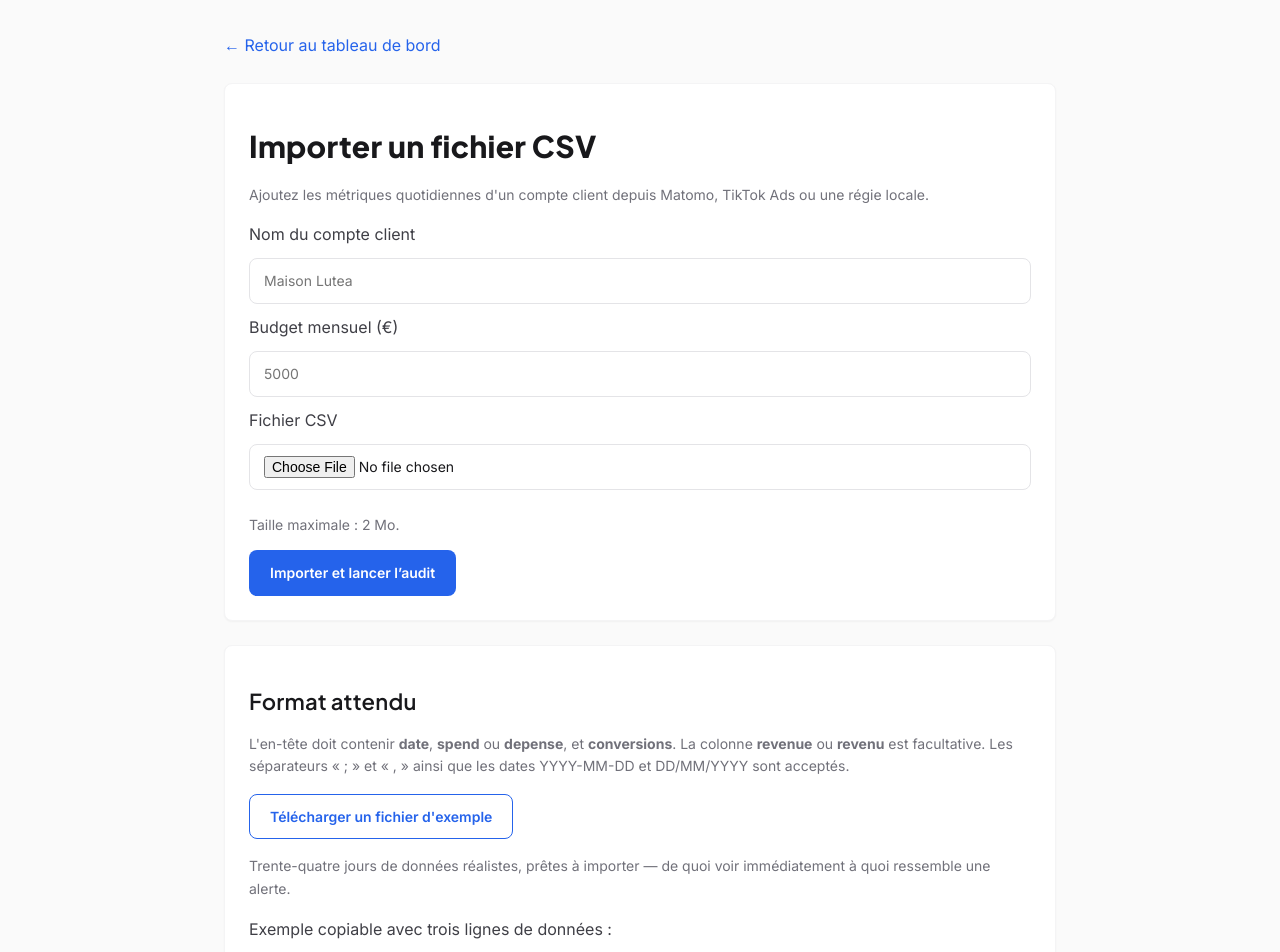
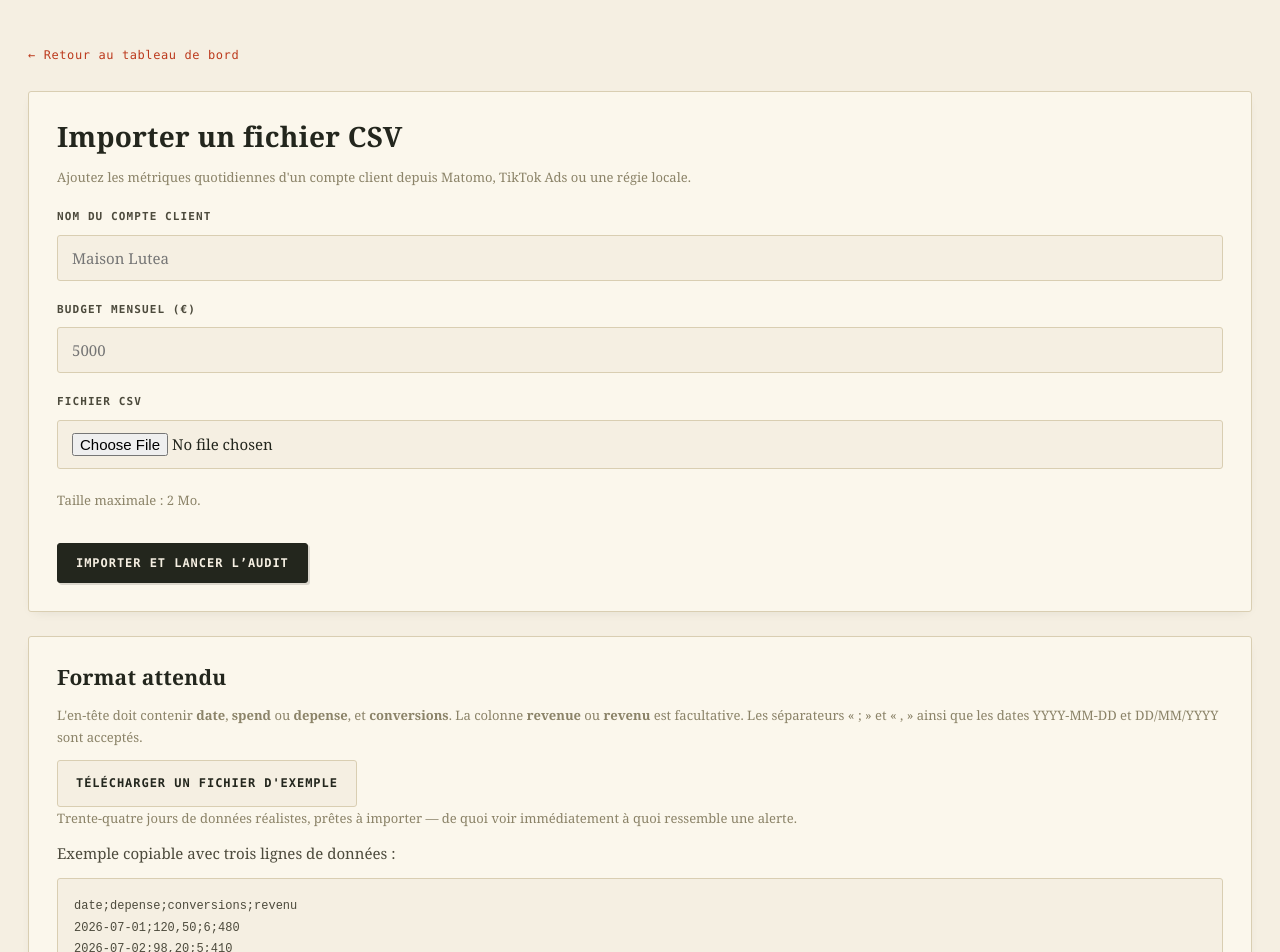
Before and after one commit to Makeph/reportly, a Next.js app in the folder app/: page /dashboard/import in a window 1280 px wide. Shown: the top 952 px of the page. Built offline with nearby package versions, Linux system fonts and the light colour scheme.

Commit message:
design: restyle plan/report buttons and import page with paper aesthetic

```diff
--- a/app/app/dashboard/import/page.tsx
+++ b/app/app/dashboard/import/page.tsx
@@ -1,6 +1,7 @@
 "use client";
 
 import { useState, type FormEvent } from "react";
+import GenerateReportButton from "../report-buttons";
 
 type ImportResponse = {
   ok?: boolean;
@@ -23,9 +24,152 @@ const CSV_EXAMPLE = `date;depense;conversions;revenu
 2026-07-02;98,20;5;410
 2026-07-03;145,00;7;560`;
 
+const styles = {
+  container: {
+    minHeight: "100vh",
+    background: "var(--paper)",
+    color: "var(--ink-2)",
+    fontFamily: "var(--body)",
+    padding: "40px 28px",
+  } as React.CSSProperties,
+  backLink: {
+    color: "var(--red)",
+    fontFamily: "var(--mono)",
+    fontSize: "12px",
+    letterSpacing: "0.05em",
+    textDecoration: "none",
+    transition: "0.15s",
+  } as React.CSSProperties,
+  section: {
+    background: "var(--paper-2)",
+    border: "1.5px solid var(--rule)",
+    borderRadius: "3px",
+    padding: "28px",
+    marginTop: 24,
+    boxShadow: "0 4px 12px -6px rgba(35, 38, 29, 0.12)",
+  } as React.CSSProperties,
+  h1: {
+    fontFamily: "var(--disp)",
+    fontSize: "28px",
+    fontWeight: 600,
+    margin: "0 0 12px",
+    color: "var(--ink)",
+  } as React.CSSProperties,
+  h2: {
+    fontFamily: "var(--disp)",
+    fontSize: "21px",
+    fontWeight: 600,
+    margin: "0 0 14px",
+    color: "var(--ink)",
+  } as React.CSSProperties,
+  p: {
+    margin: "0 0 12px",
+    fontSize: "15px",
+    color: "var(--ink-2)",
+  } as React.CSSProperties,
+  muted: {
+    margin: "0 0 12px",
+    fontSize: "13px",
+    color: "var(--faint)",
+  } as React.CSSProperties,
+  form: {
+    display: "flex",
+    flexDirection: "column" as const,
+    gap: 20,
+    marginTop: 20,
+  } as React.CSSProperties,
+  label: {
+    display: "flex",
+    flexDirection: "column" as const,
+    gap: 8,
+    fontFamily: "var(--mono)",
+    fontSize: "11px",
+    letterSpacing: "0.1em",
+    textTransform: "uppercase" as const,
+    color: "var(--ink-2)",
+    fontWeight: 600,
+  } as React.CSSProperties,
+  input: {
+    fontFamily: "var(--body)",
+    fontSize: "15px",
+    padding: "12px 14px",
+    border: "1.5px solid var(--rule)",
+    borderRadius: "3px",
+    background: "var(--paper)",
+    color: "var(--ink)",
+    outline: "none",
+    transition: "border-color 0.2s",
+  } as React.CSSProperties,
+  btn: {
+    fontFamily: "var(--mono)",
+    fontSize: "12px",
+    letterSpacing: "0.08em",
+    textTransform: "uppercase" as const,
+    padding: "12px 18px",
+    background: "var(--ink)",
+    color: "var(--paper)",
+    border: "1.5px solid var(--ink)",
+    borderRadius: "3px",
+    cursor: "pointer",
+    transition: "all 0.15s",
+    fontWeight: 600,
+    boxShadow: "2px 2px 0 rgba(35, 38, 29, 0.15)",
+    alignSelf: "flex-start" as const,
+  } as React.CSSProperties,
+  btnLink: {
+    fontFamily: "var(--mono)",
+    fontSize: "12px",
+    letterSpacing: "0.08em",
+    textTransform: "uppercase" as const,
+    padding: "12px 18px",
+    background: "var(--paper)",
+    color: "var(--ink)",
+    border: "1.5px solid var(--rule)",
+    borderRadius: "3px",
+    cursor: "pointer",
+    transition: "all 0.15s",
+    fontWeight: 600,
+    textDecoration: "none",
+    display: "inline-block",
+  } as React.CSSProperties,
+  banner: {
+    padding: "14px 16px",
+    borderRadius: "3px",
+    fontSize: "13px",
+    marginTop: 16,
+    fontFamily: "var(--mono)",
+    letterSpacing: "0.05em",
+  } as React.CSSProperties,
+  bannerOk: {
+    background: "#DFE7DB",
+    color: "#2F5D45",
+    border: "1px solid #BBE5C8",
+  } as React.CSSProperties,
+  bannerErr: {
+    background: "#F1DDD1",
+    color: "#BC3A1D",
+    border: "1px solid #DCA489",
+  } as React.CSSProperties,
+  bannerInfo: {
+    background: "var(--paper)",
+    color: "var(--ink-2)",
+    border: "1px solid var(--rule)",
+  } as React.CSSProperties,
+  pre: {
+    background: "var(--paper)",
+    borderRadius: "3px",
+    fontFamily: "var(--mono)",
+    fontSize: "12px",
+    overflowX: "auto" as const,
+    padding: 16,
+    border: "1px solid var(--rule)",
+  } as React.CSSProperties,
+};
+
 export default function CsvImportPage() {
   const [loading, setLoading] = useState(false);
   const [message, setMessage] = useState<Message | null>(null);
+  const [lastAccountId, setLastAccountId] = useState<string | null>(null);
 
   async function submit(event: FormEvent<HTMLFormElement>) {
     event.preventDefault();
@@ -78,6 +222,12 @@ export default function CsvImportPage() {
           data.findings ?? 0
         } alerte(s) ouverte(s).${ignored}`,
       });
+      // Get the account ID from the form to enable generate button
+      const form = event.currentTarget;
+      const formData = new FormData(form);
+      // The API returns the account ID in the response, but we don’t have it here
+      // For now, we’ll just mark that import succeeded
+      setLastAccountId("just_imported");
     } catch {
       setMessage({
         kind: "err",
@@ -89,21 +239,39 @@ export default function CsvImportPage() {
   }
 
   return (
-    <main className="wrap">
-      <a href="/dashboard">← Retour au tableau de bord</a>
+    <main style={styles.container}>
+      <style>{`
+        :root {
+          --paper: #F5EFE2;
+          --paper-2: #FBF7EC;
+          --ink: #23261D;
+          --ink-2: #4C4A3C;
+          --faint: #8B8368;
+          --rule: #D9CEB2;
+          --red: #BC3A1D;
+          --green: #2F5D45;
+          --disp: ‘Fraunces’, Georgia, serif;
+          --body: ‘Spectral’, Georgia, serif;
+          --mono: ‘IBM Plex Mono’, ui-monospace, Consolas, monospace;
+        }
+      `}</style>
 
-      <div className="card" style={{ marginTop: 24 }}>
-        <h1>Importer un fichier CSV</h1>
-        <p className="muted">
+      <a style={styles.backLink} href="/dashboard">
+        ← Retour au tableau de bord
+      </a>
+
+      <div style={styles.section}>
+        <h1 style={styles.h1}>Importer un fichier CSV</h1>
+        <p style={styles.muted}>
           Ajoutez les métriques quotidiennes d&apos;un compte client depuis
           Matomo, TikTok Ads ou une régie locale.
         </p>
 
-        <form onSubmit={submit}>
-          <label>
+        <form style={styles.form} onSubmit={submit}>
+          <label style={styles.label}>
             Nom du compte client
             <input
-              className="input"
+              style={styles.input}
               name="accountName"
               placeholder="Maison Lutea"
               required
@@ -111,10 +279,10 @@ export default function CsvImportPage() {
             />
           </label>
 
-          <label>
+          <label style={styles.label}>
             Budget mensuel (€)
             <input
-              className="input"
+              style={styles.input}
               min="0.01"
               name="monthlyBudget"
               placeholder="5000"
@@ -123,66 +291,83 @@ export default function CsvImportPage() {
             />
           </label>
 
-          <label>
+          <label style={styles.label}>
             Fichier CSV
             <input
+              style={styles.input}
               accept=".csv,text/csv"
-              className="input"
               name="file"
               required
               type="file"
             />
           </label>
-          <p className="muted">Taille maximale : 2 Mo.</p>
+          <p style={styles.muted}>Taille maximale : 2 Mo.</p>
 
-          <button className="btn" disabled={loading} type="submit">
+          <button style={styles.btn} disabled={loading} type="submit">
             {loading ? "Import en cours…" : "Importer et lancer l’audit"}
           </button>
         </form>
 
         {message && (
-          <div className={`banner ${message.kind}`} aria-live="polite">
+          <div
+            style={{
+              ...styles.banner,
+              ...(message.kind === "ok"
+                ? styles.bannerOk
+                : message.kind === "err"
+                  ? styles.bannerErr
+                  : styles.bannerInfo),
+            }}
+            aria-live="polite"
+          >
             {message.text}
           </div>
         )}
       </div>
 
-      <div className="card" style={{ marginTop: 24 }}>
-        <h2>Format attendu</h2>
-        <p className="muted">
+      <div style={styles.section}>
+        <h2 style={styles.h2}>Format attendu</h2>
+        <p style={styles.muted}>
           L&apos;en-tête doit contenir <b>date</b>, <b>spend</b> ou{" "}
           <b>depense</b>, et <b>conversions</b>. La colonne <b>revenue</b> ou{" "}
           <b>revenu</b> est facultative. Les séparateurs « ; » et « , » ainsi
           que les dates YYYY-MM-DD et DD/MM/YYYY sont acceptés.
         </p>
-        <p>
-          <a className="btn sec" href="/api/import/csv/exemple">
-            Télécharger un fichier d&apos;exemple
-          </a>
-        </p>
-        <p className="muted">
+        <a style={styles.btnLink} href="/api/import/csv/exemple">
+          Télécharger un fichier d&apos;exemple
+        </a>
+        <p style={styles.muted}>
           Trente-quatre jours de données réalistes, prêtes à importer — de quoi
           voir immédiatement à quoi ressemble une alerte.
         </p>
-        <p>Exemple copiable avec trois lignes de données :</p>
-        <pre
+        <p style={styles.p}>Exemple copiable avec trois lignes de données :</p>
+        <pre style={styles.pre}>
+          <code>{CSV_EXAMPLE}</code>
+        </pre>
+        <div
           style={{
-            background: "#f4f4f5",
-            borderRadius: 8,
-            fontFamily: "var(--font-code)",
-            fontSize: 13,
-            overflowX: "auto",
-            padding: 16,
+            ...styles.banner,
+            ...styles.bannerInfo,
           }}
         >
-          <code>{CSV_EXAMPLE}</code>
-        </pre>
-        <div className="banner">
           Importez <b>au moins 8 jours consécutifs</b> pour activer la détection
           d&apos;anomalie. Renseigner le <b>budget mensuel</b> active le suivi du
           rythme de dépense.
         </div>
       </div>
+
+      {message?.kind === "ok" && (
+        <div style={styles.section}>
+          <h2 style={styles.h2}>Étape suivante</h2>
+          <p style={styles.p}>
+            L&apos;import est terminé. Vous pouvez maintenant générer un rapport
+            et voir le compte client dans votre tableau de bord.
+          </p>
+          <a style={{ ...styles.btnLink, ...{ marginRight: 12 } }} href="/dashboard">
+            Retour au tableau de bord
+          </a>
+        </div>
+      )}
     </main>
   );
 }
```
Also changed, not shown: app/app/dashboard/plan-buttons.tsx (+30 -2 lines), app/app/dashboard/report-buttons.tsx (+26 -4 lines).
